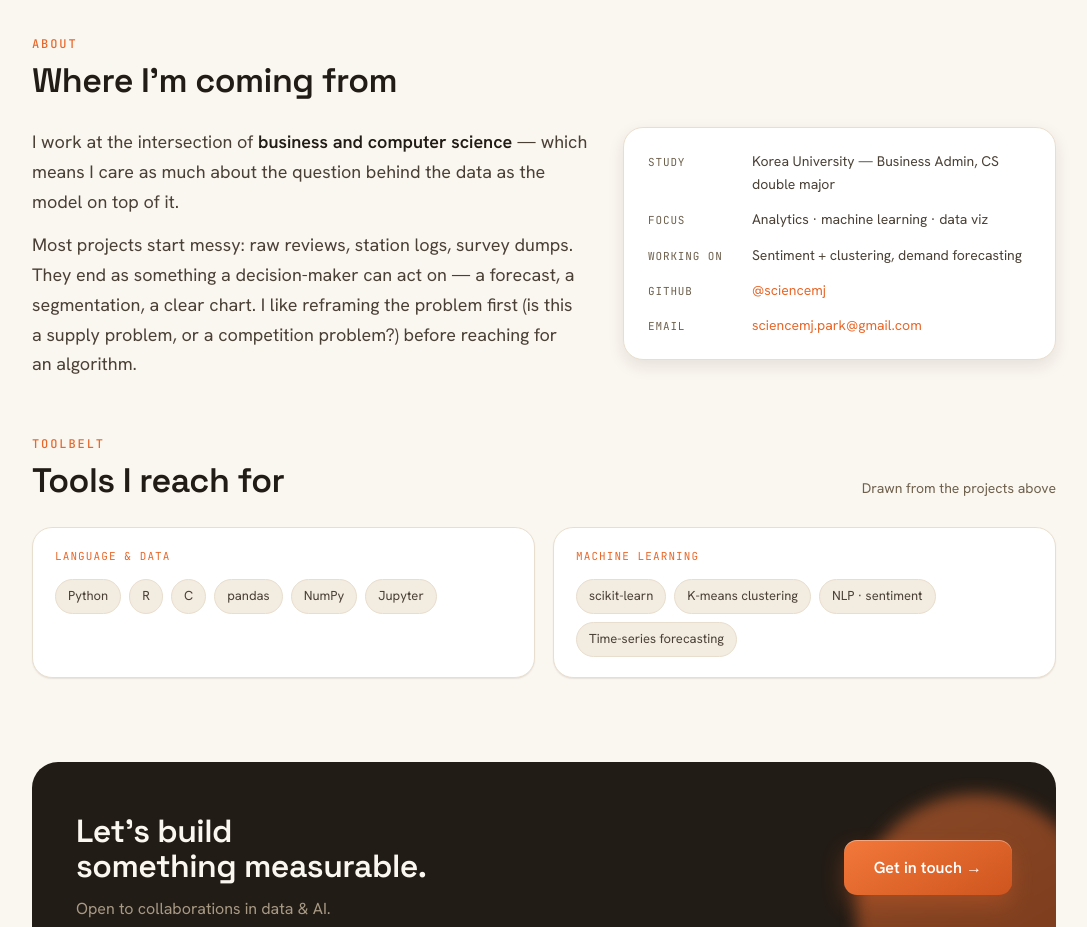
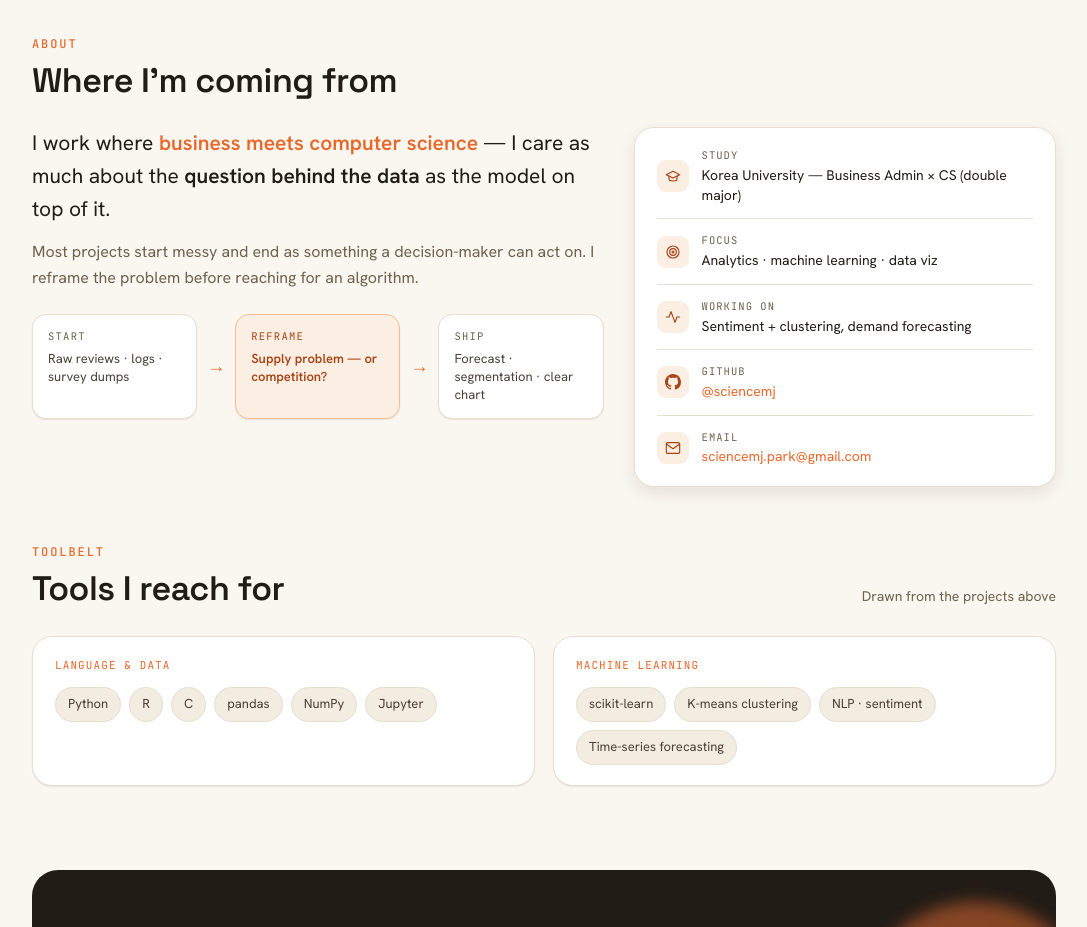
Before and after one commit to sciencemj/sciencemj.github.io, a plain HTML site: page index.html in a window 1280 px wide. Shown: the part 1560-2487 px from the top of the page, without its empty margins (96-1183 px from the left). Drawn offline with Linux system fonts and the light colour scheme; no server answers; a web font is replaced by a local one.

Commit message:
Make the About section more scannable
- Punchier accent-highlighted lead + a short note
- Add a Start -> Reframe -> Ship approach strip (middle step accented)
- Profile card now uses icon bullets (study/focus/working-on/github/email)
  with dividers and stronger values

Co-Authored-By: Claude Opus 4.8 <noreply@anthropic.com>

```diff
--- a/assets/css/site.css
+++ b/assets/css/site.css
@@ -229,21 +229,46 @@ p { text-wrap: pretty; }
 .footer-links svg { width: 16px; height: 16px; }
 
 /* ---- about ---- */
-.about-grid { display: grid; grid-template-columns: 1.3fr 1fr; gap: 28px; align-items: start; }
-.about-lead { font-size: var(--text-lg); line-height: 1.65; color: var(--ink-2); }
-.about-lead + .about-lead { margin-top: 14px; }
-.about-lead strong { color: var(--ink); font-weight: 600; }
+.about-grid { display: grid; grid-template-columns: 1.15fr .85fr; gap: 30px; align-items: start; }
+.about-main { display: flex; flex-direction: column; }
+.about-lead { font-size: clamp(18px, 2.3vw, 21px); line-height: 1.55; color: var(--ink); }
+.about-lead strong { color: var(--accent); font-weight: 600; }
+.about-lead em { font-style: normal; color: var(--ink); font-weight: 600; }
+.about-note { margin-top: 14px; font-size: var(--text-base); line-height: 1.6; color: var(--muted); }
+
+/* approach flow */
+.about-flow { display: flex; align-items: stretch; gap: 10px; margin-top: 24px; flex-wrap: wrap; }
+.flow-step {
+  flex: 1 1 140px; background: var(--surface); border: 1px solid var(--border); border-radius: 14px;
+  padding: 13px 15px; box-shadow: var(--shadow-sm); display: flex; flex-direction: column; gap: 5px;
+  transition: transform .18s, box-shadow .18s;
+}
+.flow-step:hover { transform: translateY(-2px); box-shadow: var(--shadow-md); }
+.flow-step .lbl { font-family: var(--font-mono); font-size: 10.5px; letter-spacing: .12em; text-transform: uppercase; color: var(--muted); }
+.flow-step .val { font-size: 13px; color: var(--ink-2); line-height: 1.4; }
+.flow-step.accent { background: var(--accent-soft); border-color: var(--accent-200); }
+.flow-step.accent .lbl { color: var(--accent-700); }
+.flow-step.accent .val { color: var(--accent-700); font-weight: 600; }
+.flow-arrow { align-self: center; color: var(--accent); font-size: 18px; flex: none; }
+
+/* profile card */
 .about-aside {
   background: var(--surface); border: 1px solid var(--border); border-radius: var(--r-lg);
-  box-shadow: var(--shadow-raised); padding: 22px 24px; display: flex; flex-direction: column; gap: 13px;
+  box-shadow: var(--shadow-raised); padding: 6px 22px; display: flex; flex-direction: column;
 }
-.about-aside .row { display: flex; align-items: baseline; gap: 12px; font-size: var(--text-sm); }
-.about-aside .row .k {
-  font-family: var(--font-mono); font-size: 11px; letter-spacing: .08em; text-transform: uppercase;
-  color: var(--muted); width: 92px; flex-shrink: 0;
+.about-aside .row { display: flex; align-items: center; gap: 13px; padding: 13px 0; }
+.about-aside .row + .row { border-top: 1px solid var(--border); }
+.about-aside .row .ic {
+  width: 32px; height: 32px; border-radius: 9px; background: var(--accent-soft); color: var(--accent-700);
+  display: grid; place-items: center; flex: none;
 }
-.about-aside .row .v { color: var(--ink-2); }
+.about-aside .row .ic svg { width: 16px; height: 16px; }
+.about-aside .row .txt { display: flex; flex-direction: column; gap: 2px; min-width: 0; }
+.about-aside .row .k { font-family: var(--font-mono); font-size: 10.5px; letter-spacing: .1em; text-transform: uppercase; color: var(--muted); }
+.about-aside .row .v { font-size: 14px; color: var(--ink); line-height: 1.4; }
 .about-aside .row .v a { color: var(--accent); }
+
+@media (max-width: 560px) { .flow-arrow { display: none; } .flow-step { flex-basis: 100%; } }
 
 /* ---- toolbelt ---- */
 .toolbelt-grid { display: grid; grid-template-columns: repeat(auto-fit, minmax(220px, 1fr)); gap: 18px; }
--- a/index.html
+++ b/index.html
@@ -110,16 +110,47 @@
       </div>
     </div>
     <div class="about-grid">
-      <div>
-        <p class="about-lead">I work at the intersection of <strong>business and computer science</strong> — which means I care as much about the question behind the data as the model on top of it.</p>
-        <p class="about-lead">Most projects start messy: raw reviews, station logs, survey dumps. They end as something a decision-maker can act on — a forecast, a segmentation, a clear chart. I like reframing the problem first (is this a supply problem, or a competition problem?) before reaching for an algorithm.</p>
+      <div class="about-main">
+        <p class="about-lead">I work where <strong>business meets computer science</strong> — I care as much about the <em>question behind the data</em> as the model on top of it.</p>
+        <p class="about-note">Most projects start messy and end as something a decision-maker can act on. I reframe the problem before reaching for an algorithm.</p>
+        <div class="about-flow">
+          <div class="flow-step">
+            <span class="lbl">Start</span>
+            <span class="val">Raw reviews · logs · survey dumps</span>
+          </div>
+          <span class="flow-arrow" aria-hidden="true">→</span>
+          <div class="flow-step accent">
+            <span class="lbl">Reframe</span>
+            <span class="val">Supply problem — or competition?</span>
+          </div>
+          <span class="flow-arrow" aria-hidden="true">→</span>
+          <div class="flow-step">
+            <span class="lbl">Ship</span>
+            <span class="val">Forecast · segmentation · clear chart</span>
+          </div>
+        </div>
       </div>
       <aside class="about-aside">
-        <div class="row"><span class="k">Study</span><span class="v">Korea University — Business Admin, CS double major</span></div>
-        <div class="row"><span class="k">Focus</span><span class="v">Analytics · machine learning · data viz</span></div>
-        <div class="row"><span class="k">Working on</span><span class="v">Sentiment + clustering, demand forecasting</span></div>
-        <div class="row"><span class="k">GitHub</span><span class="v"><a href="https://github.com/sciencemj" target="_blank" rel="noopener">@sciencemj</a></span></div>
-        <div class="row"><span class="k">Email</span><span class="v"><a href="mailto:sciencemj.park@gmail.com">sciencemj.park@gmail.com</a></span></div>
+        <div class="row">
+          <span class="ic"><svg viewBox="0 0 24 24" fill="none" stroke="currentColor" stroke-width="1.75" stroke-linecap="round" stroke-linejoin="round" aria-hidden="true"><path d="M22 10 12 5 2 10l10 5 10-5Z"/><path d="M6 12v5c0 1 2.5 2.5 6 2.5s6-1.5 6-2.5v-5"/></svg></span>
+          <span class="txt"><span class="k">Study</span><span class="v">Korea University — Business Admin × CS (double major)</span></span>
+        </div>
+        <div class="row">
+          <span class="ic"><svg viewBox="0 0 24 24" fill="none" stroke="currentColor" stroke-width="1.75" stroke-linecap="round" stroke-linejoin="round" aria-hidden="true"><circle cx="12" cy="12" r="9"/><circle cx="12" cy="12" r="5"/><circle cx="12" cy="12" r="1.5"/></svg></span>
+          <span class="txt"><span class="k">Focus</span><span class="v">Analytics · machine learning · data viz</span></span>
+        </div>
+        <div class="row">
+          <span class="ic"><svg viewBox="0 0 24 24" fill="none" stroke="currentColor" stroke-width="1.75" stroke-linecap="round" stroke-linejoin="round" aria-hidden="true"><path d="M22 12h-4l-3 8L9 4l-3 8H2"/></svg></span>
+          <span class="txt"><span class="k">Working on</span><span class="v">Sentiment + clustering, demand forecasting</span></span>
+        </div>
+        <div class="row">
+          <span class="ic"><svg viewBox="0 0 16 16" fill="currentColor" aria-hidden="true"><path d="M8 0C3.58 0 0 3.58 0 8c0 3.54 2.29 6.53 5.47 7.59.4.07.55-.17.55-.38 0-.19-.01-.82-.01-1.49-2.01.37-2.53-.49-2.69-.94-.09-.23-.48-.94-.82-1.13-.28-.15-.68-.52-.01-.53.63-.01 1.08.58 1.23.82.72 1.21 1.87.87 2.33.66.07-.52.28-.87.51-1.07-1.78-.2-3.64-.89-3.64-3.95 0-.87.31-1.59.82-2.15-.08-.2-.36-1.02.08-2.12 0 0 .67-.21 2.2.82.64-.18 1.32-.27 2-.27.68 0 1.36.09 2 .27 1.53-1.04 2.2-.82 2.2-.82.44 1.1.16 1.92.08 2.12.51.56.82 1.27.82 2.15 0 3.07-1.87 3.75-3.65 3.95.29.25.54.73.54 1.48 0 1.07-.01 1.93-.01 2.2 0 .21.15.46.55.38A8.01 8.01 0 0 0 16 8c0-4.42-3.58-8-8-8z"/></svg></span>
+          <span class="txt"><span class="k">GitHub</span><span class="v"><a href="https://github.com/sciencemj" target="_blank" rel="noopener">@sciencemj</a></span></span>
+        </div>
+        <div class="row">
+          <span class="ic"><svg viewBox="0 0 24 24" fill="none" stroke="currentColor" stroke-width="1.75" stroke-linecap="round" stroke-linejoin="round" aria-hidden="true"><rect x="2" y="4" width="20" height="16" rx="2"/><path d="m22 6-10 7L2 6"/></svg></span>
+          <span class="txt"><span class="k">Email</span><span class="v"><a href="mailto:sciencemj.park@gmail.com">sciencemj.park@gmail.com</a></span></span>
+        </div>
       </aside>
     </div>
   </section>
```
